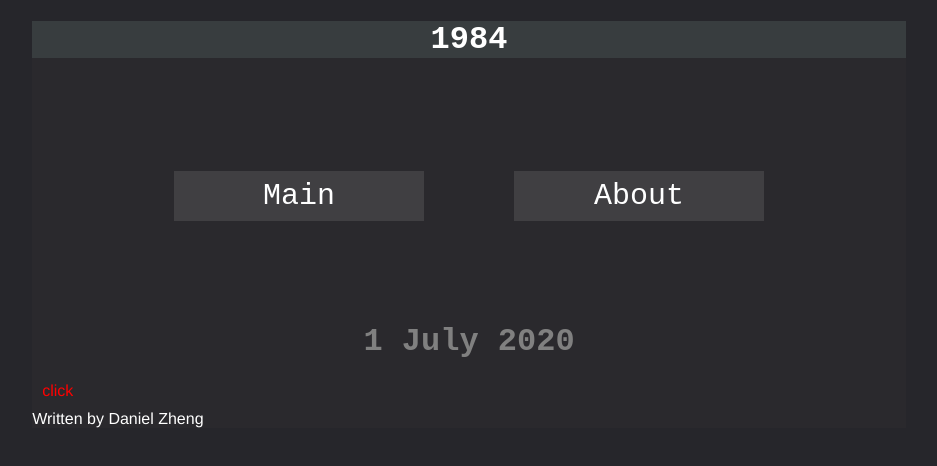
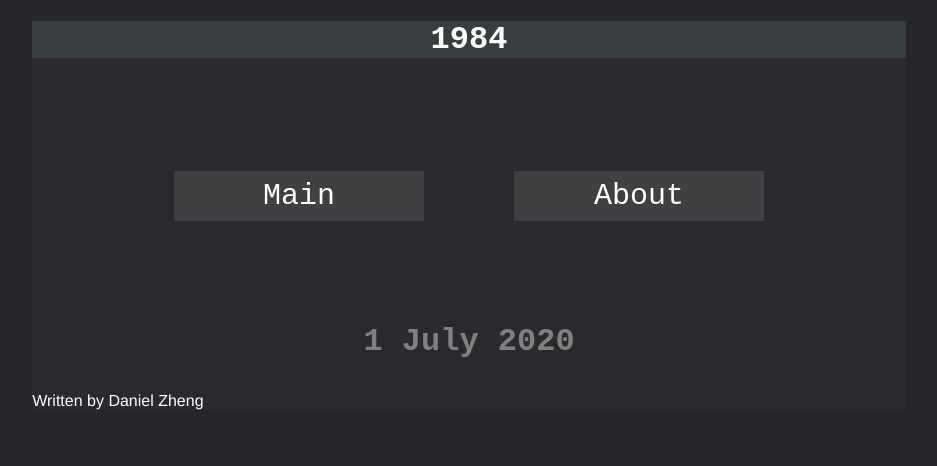
Before and after one commit to Yuetxt/Collection-of-Thought, a React app: page /Ulysses in a window 1280 px wide. Shown: the top 466 px of the page, without its empty margins (171-1108 px from the left). Built offline with nearby package versions, Linux system fonts and the light colour scheme; the HTML template or start-up script is replaced by a standard one.

Commit message:
ulysses prep 2

```diff
--- a/client/src/components/pages/Ulysses.js
+++ b/client/src/components/pages/Ulysses.js
@@ -26,7 +26,7 @@ export default class Ulysses extends React.Component {
             </div>
             <div className = "main textcolor-white">
                 <h1 className="shift courier">1 July 2020</h1>
-                <a href="client\src\components\Ulysses (Gabler Edition) by James Joyce, Hans Gabler.pdf" download>click</a>
+
             </div>
         </div>
         <div className = "footer textcolor-white">
```
